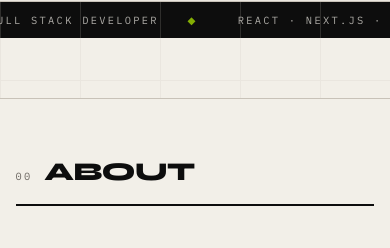
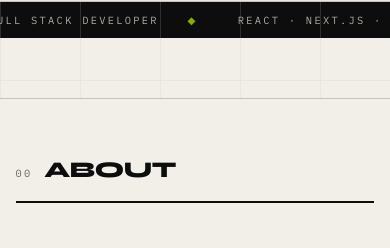
Before and after one commit to Pramudita29/portfolio, a React (Vite) app: page / in a window 390 px wide. Shown: the part 800-1048 px from the top of the page. Built offline with nearby package versions, Linux system fonts and the light colour scheme.

Commit message:
fix: clean up responsive styles and improve mobile layout consistency

```diff
--- a/src/index.scss
+++ b/src/index.scss
@@ -989,13 +989,7 @@ ol {
   }
 }
 
-/* --------------------------------------------- */
-/* RESPONSIVE (mobile fixes)                     */
-/* --------------------------------------------- */
-
-/* --------------------------------------------- */
-/* RESPONSIVE (mobile fixes)                     */
-/* --------------------------------------------- */
+/* RESPONSIVE BREAKPOINTS */
 
 @media (max-width: 1100px) {
   .section {
@@ -1073,7 +1067,6 @@ ol {
     }
   }
 
-  /* Hero fixes (mobile) */
   .hero {
     padding-top: 60px;
     padding-bottom: 60px;
@@ -1100,7 +1093,6 @@ ol {
     }
   }
 
-  /* Info block – expand horizontally (side by side) */
   .hero__right {
     width: 100%;
     min-width: 100%;
@@ -1126,24 +1118,22 @@ ol {
     font-size: 0.72rem;
   }
 
-  /* Sections: consistent padding on mobile (4vw) */
   .section {
-    padding: 60px 4vw !important; /* was 6vw → now matches split-col */
+    padding: 60px 4vw !important;
   }
   .section--split .split-col {
-    padding: 60px 4vw !important; /* same as regular sections */
+    padding: 60px 4vw !important;
   }
   .section__head {
     gap: 12px;
     margin-bottom: 40px;
   }
   .section__title {
-    word-break: break-word; /* allow breaking */
+    font-size: clamp(1.2rem, 5vw, 1.6rem);
+    word-break: break-word;
     white-space: normal;
-    font-size: clamp(1.2rem, 5vw, 1.5rem); /* reduce on small screens */
   }
 
-  /* Stats grid */
   .stats-grid {
     grid-template-columns: 1fr 1fr;
     gap: 0;
@@ -1155,7 +1145,6 @@ ol {
     font-size: 1.5rem;
   }
 
-  /* Skills */
   .skills-row {
     grid-template-columns: 1fr;
     gap: 12px;
@@ -1165,7 +1154,6 @@ ol {
     margin-bottom: 4px;
   }
 
-  /* Education */
   .edu-grid {
     grid-template-columns: 1fr;
   }
@@ -1175,7 +1163,6 @@ ol {
     padding: 32px 24px;
   }
 
-  /* Contact */
   .contact-link {
     grid-template-columns: 70px 1fr 20px;
     gap: 12px;
@@ -1185,7 +1172,6 @@ ol {
     font-size: 0.7rem;
   }
 
-  /* Footer */
   .site-footer {
     flex-direction: column;
     text-align: center;
@@ -1193,7 +1179,6 @@ ol {
     padding: 20px 5vw;
   }
 
-  /* Experience */
   .exp-item {
     padding: 32px 0;
   }
@@ -1211,7 +1196,6 @@ ol {
     padding: 3px 8px;
   }
 
-  /* Projects */
   .proj-card {
     padding: 32px 24px;
   }
@@ -1226,7 +1210,6 @@ ol {
     padding: 3px 8px;
   }
 
-  /* Achievements (clean bullet list) */
   .ach-list {
     display: flex;
     flex-direction: column;
@@ -1245,7 +1228,6 @@ ol {
     color: var(--accent);
   }
 
-  /* Interests (wrap as chips) */
   .int-grid {
     display: flex;
     flex-wrap: wrap;
@@ -1291,9 +1273,7 @@ ol {
     grid-template-columns: 1fr;
     gap: 6px;
     text-align: center;
-    .cl-label {
-      text-align: center;
-    }
+    .cl-label,
     .cl-val {
       text-align: center;
     }
@@ -1302,7 +1282,7 @@ ol {
     }
   }
   .section__title {
-    font-size: 1.6rem;
+    font-size: 1.4rem;
   }
   .exp-bullets li {
     font-size: 0.65rem;
```
